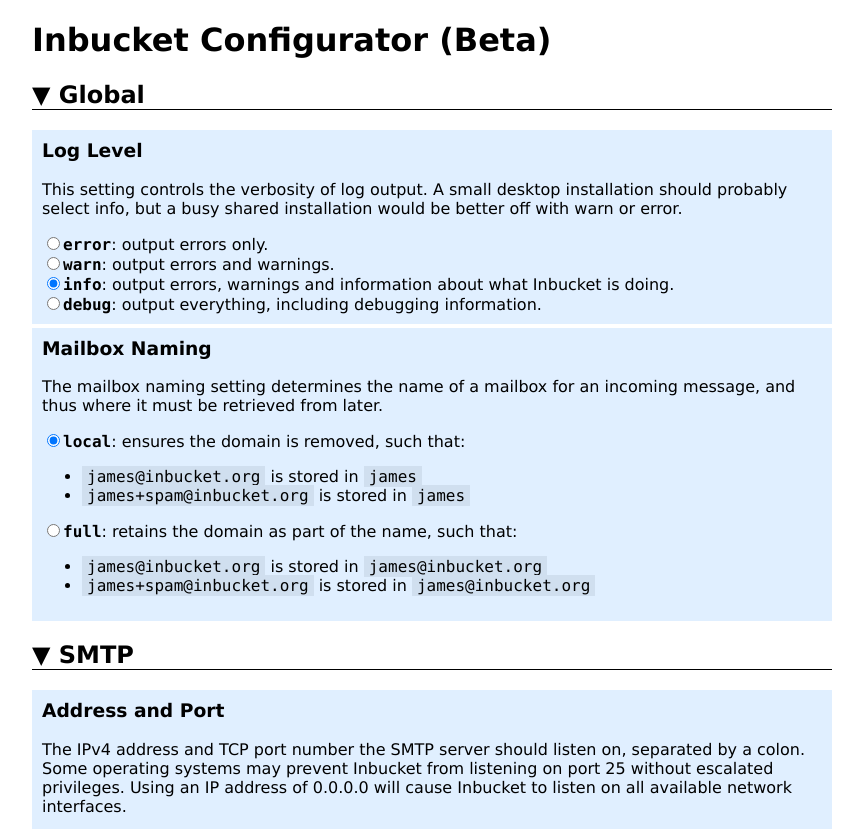
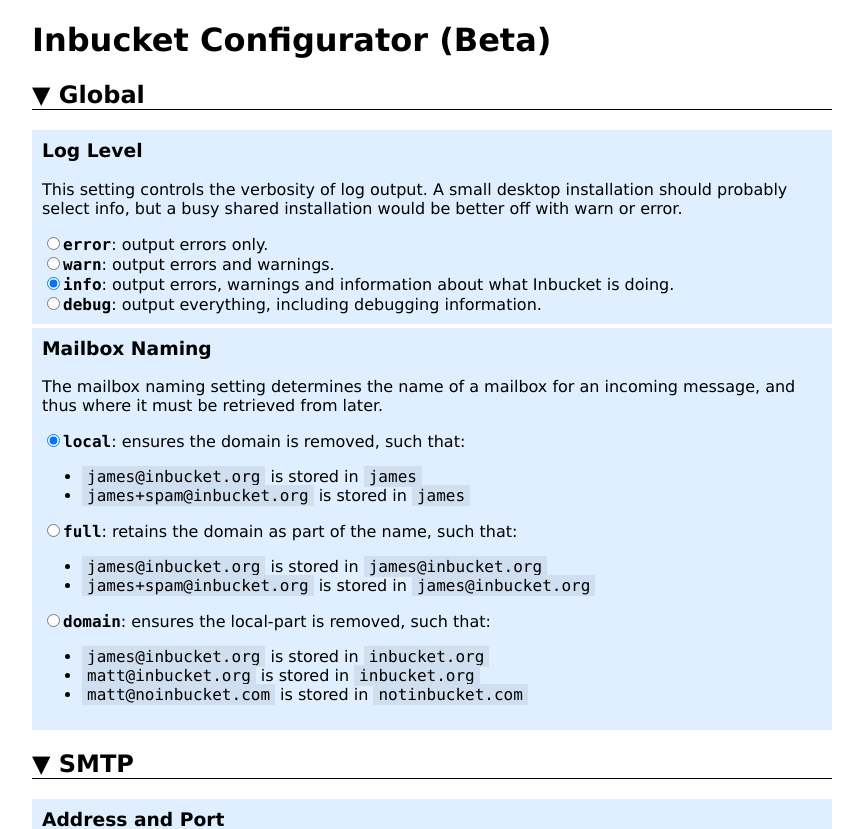
Before and after one commit to inbucket/inbucket.org, a Vue app in the folder vue-configurator/: page / in a window 1280 px wide. Shown: the top 829 px of the page, without its empty margins (208-1071 px from the left). Built offline with nearby package versions, Linux system fonts and the light colour scheme.

Commit message:
Add `domain` mailbox naming

```diff
--- a/vue-configurator/src/components/ConfigForm.vue
+++ b/vue-configurator/src/components/ConfigForm.vue
@@ -57,6 +57,17 @@
             <ul>
               <li><tt>james@inbucket.org</tt> is stored in <tt>james@inbucket.org</tt></li>
               <li><tt>james+spam@inbucket.org</tt> is stored in <tt>james@inbucket.org</tt></li>
+            </ul>
+          </label>
+        </div>
+        <div>
+          <label>
+            <input type="radio" value="domain" v-model="inbucket.mailboxNaming"/>
+            <samp>domain</samp>: ensures the local-part is removed, such that:
+            <ul>
+              <li><tt>james@inbucket.org</tt> is stored in <tt>inbucket.org</tt></li>
+              <li><tt>matt@inbucket.org</tt> is stored in <tt>inbucket.org</tt></li>
+              <li><tt>matt@noinbucket.com</tt> is stored in <tt>notinbucket.com</tt></li>
             </ul>
           </label>
         </div>
```
